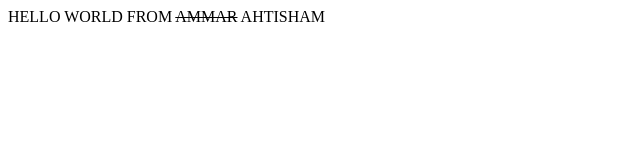
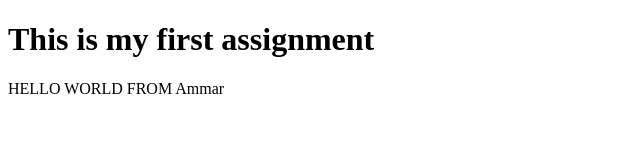
Before and after one commit to ammar666/bootcamp2020, a plain HTML site: page index.html in a window 1280 px wide. Shown: the whole page, without its empty margins (0-640 px from the left). Drawn offline with Linux system fonts and the light colour scheme.

Commit message:
Update index.html

```diff
--- a/index.html
+++ b/index.html
@@ -5,8 +5,11 @@
     <title>print Example</title>
 </head>
 <body>
+    <h1>
+        This is my first assignment
+    </h1>
     <div>
-        HELLO WORLD FROM <s>AMMAR</s> AHTISHAM
+        HELLO WORLD FROM Ammar
     </div>
 
 
```
